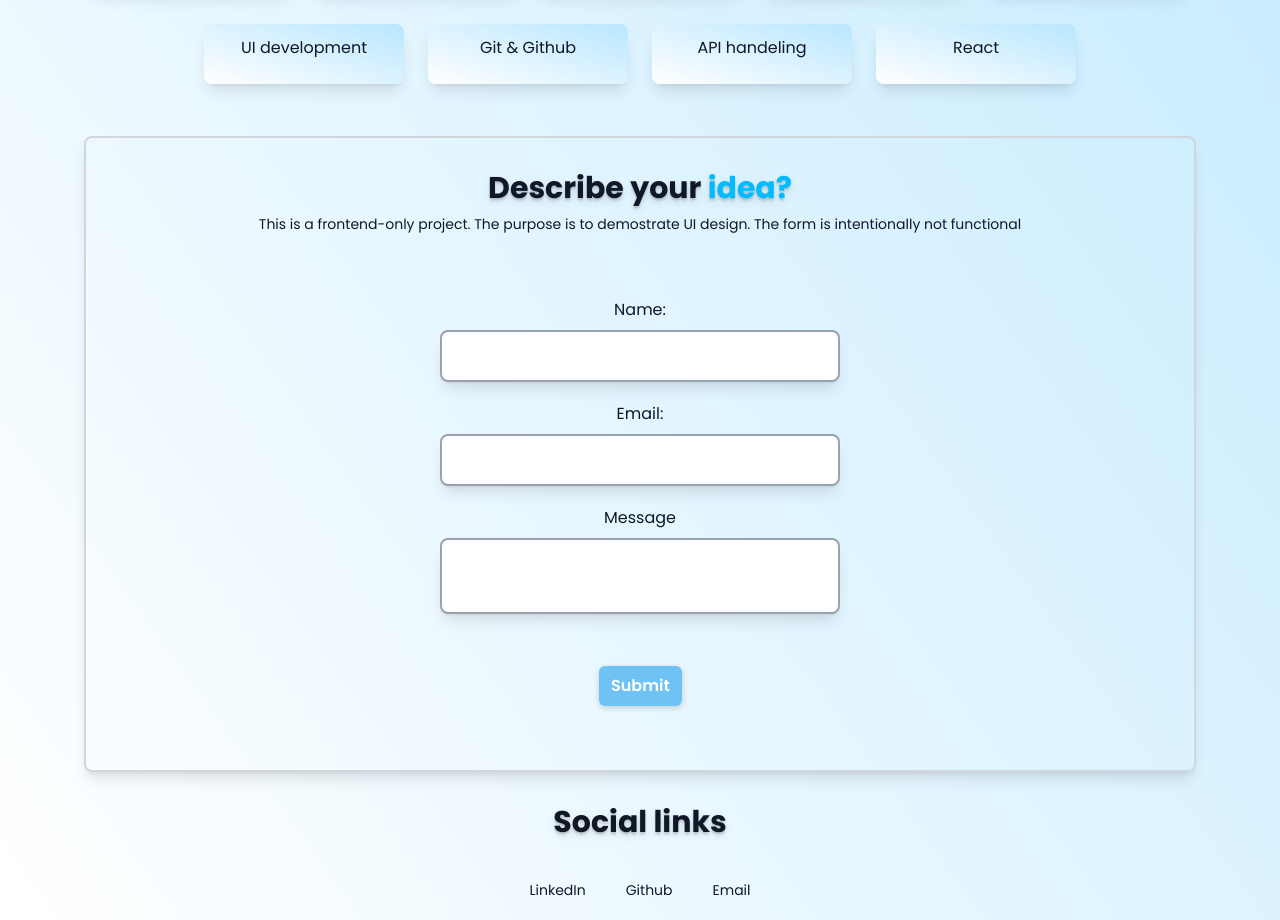
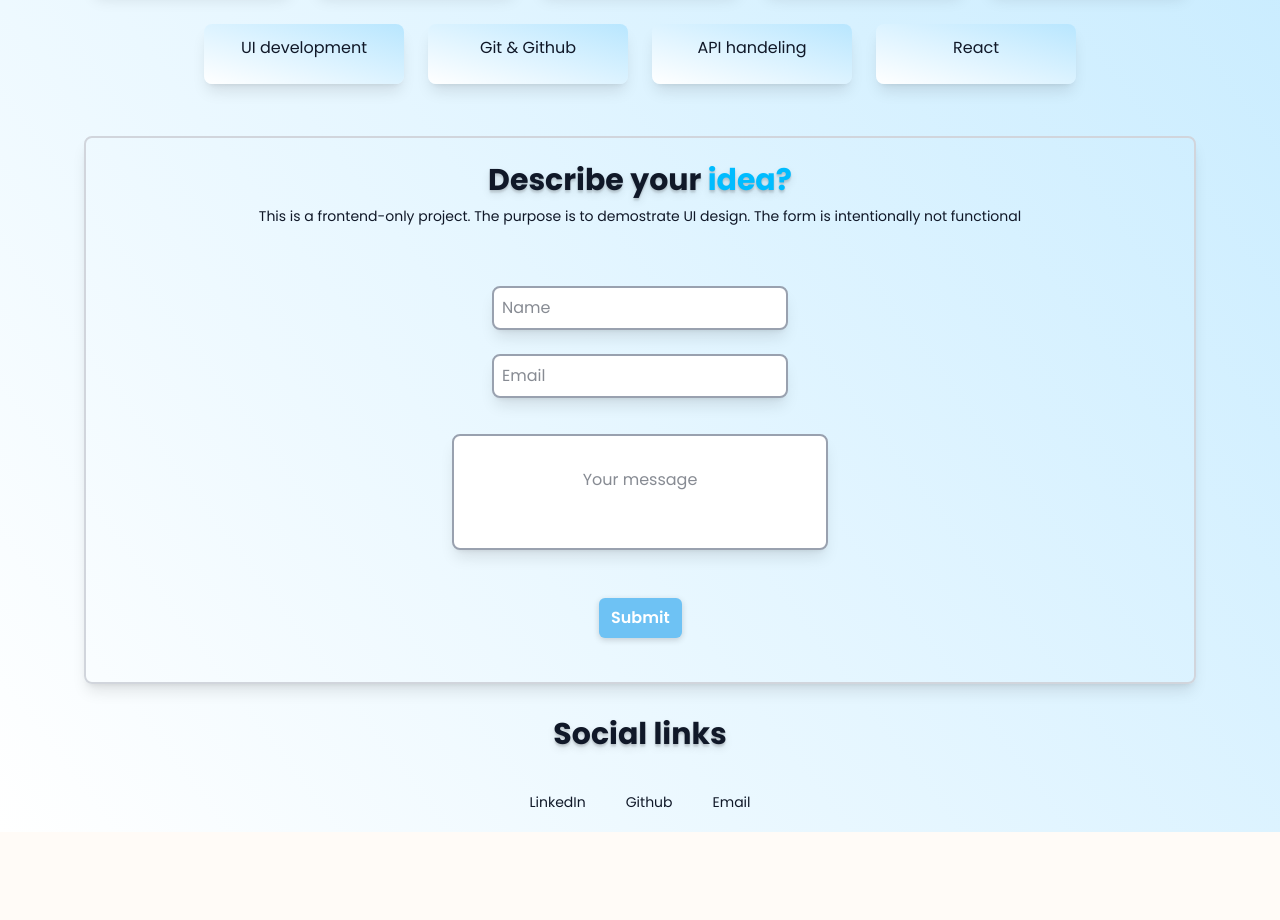
Before and after one commit to vaishnavisingh09bhadoriya-ctrl/Portfolio_project, a React (Vite) app: page / in a window 1280 px wide. Shown: the part 860-1780 px from the top of the page. After the commit the page ends 1692 px from the top, so only its background shows below. Built offline with nearby package versions, Linux system fonts and the light colour scheme.

Commit message:
modified

```diff
--- a/src/App.jsx
+++ b/src/App.jsx
@@ -77,20 +77,25 @@ function scrollToSection() {
 
           </section>
 
-          <section  className=" description flex flex-col md:flex-col items-center justify-center mb-8 m-5 border-gray-300 border-2 rounded-lg px-6 shadow-lg ">
-            <div className='text-center m-8'><h2  className=' font-bold text-3xl text-shadow-lg'>Describe your <span className='text-sky-400'>idea?</span> </h2>
+          <section  className=" description flex flex-col md:flex-col items-center justify-center mb-2 m-5 border-gray-300 border-2 rounded-lg px-6 shadow-lg ">
+            <div className='text-center m-6'><h2  className=' font-bold text-3xl text-shadow-lg'>Describe your <span className='text-sky-400'>idea?</span> </h2>
             <p className='mt-2 text-sm'>This is a frontend-only project. The purpose is to demostrate UI design. The form is intentionally not functional</p></div>
-            <div className='relative w-full max-w-md mx-auto p-6' >
-            <form className='flex flex-col items-center justify-center flex-wrap content-center w-full space-y-4 '>
-              <div className='flex flex-col md:flex-col items-center justify-center m-2  w-full'><div className='text-center mb-1'><label for="name" >Name:</label></div>
-            <input id="name" type='text' className='border-2 border-gray-400 p-3 m-1 w-full max-w-full resize-none rounded-lg bg-white shadow-lg'></input></div>
-             <div className='flex flex-col md:flex-col items-center justify-center m-2 w-full'><div className='text-center mb-1'><label for="mail" >Email:</label></div>
-            <input id="mail" type='email' className='border-2 border-gray-400 p-3 m-1 rounded-lg w-full max-w-full resize-none bg-white shadow-lg'></input></div>
-            <div className='flex flex-col md:flex-col items-center justify-center m-2 w-full'>
-              <div className='text-center mb-1'><label for="msg">Message</label></div>
-              <textarea id="msg" className=' p-3 bg-white m-1 border-2 border-gray-400 shadow-lg w-full max-w-full resize-none rounded-lg'></textarea>
-            </div>
-            <div className='text-center m-10 '><button className='text-center btn-simple shadow-lg border-gray-400 '>Submit</button></div>
+            <div className='relative w-full max-w-md mx-auto px-8 py-6' >
+            <form className='flex  items-center justify-center flex-wrap content-center w-full space-y-2 '>
+              <div className='flex items-center justify-center m-2 px-8 py-0 w-full'>
+            <input id="name" type='text' className='border-2 border-gray-400 p-2 m-1 w-full max-w-full resize-none rounded-lg bg-white shadow-lg' placeholder='Name'></input></div>
+
+
+             <div className='flex items-center justify-center m-2 px-8 py-0 w-full'>
+            <input id="mail" type='email'  className='border-2 border-gray-400 p-2 m-1 rounded-lg w-full max-w-full resize-none bg-white shadow-lg' placeholder='Email'></input></div>
+
+
+<div className='flex items-center justify-center text-center mb-1 w-full py-5'>
+                <textarea id="msg" className='py-8 bg-white m-1 border-2 border-gray-400 shadow-lg w-full text-center max-w-full resize-none rounded-lg' placeholder='Your message'></textarea>
+              </div>
+
+
+            <div className='text-center m-5 '><button className='text-center btn-simple shadow-lg border-gray-400 '>Submit</button></div>
 
             </form>
             </div>
```
